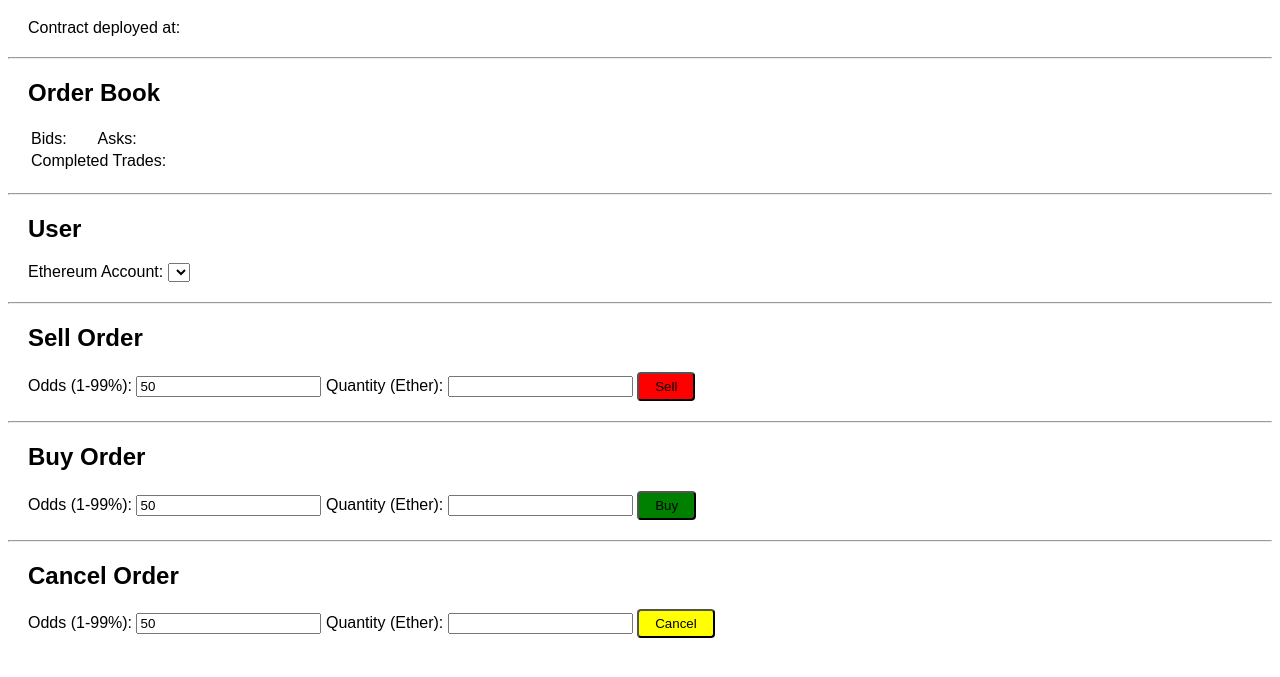
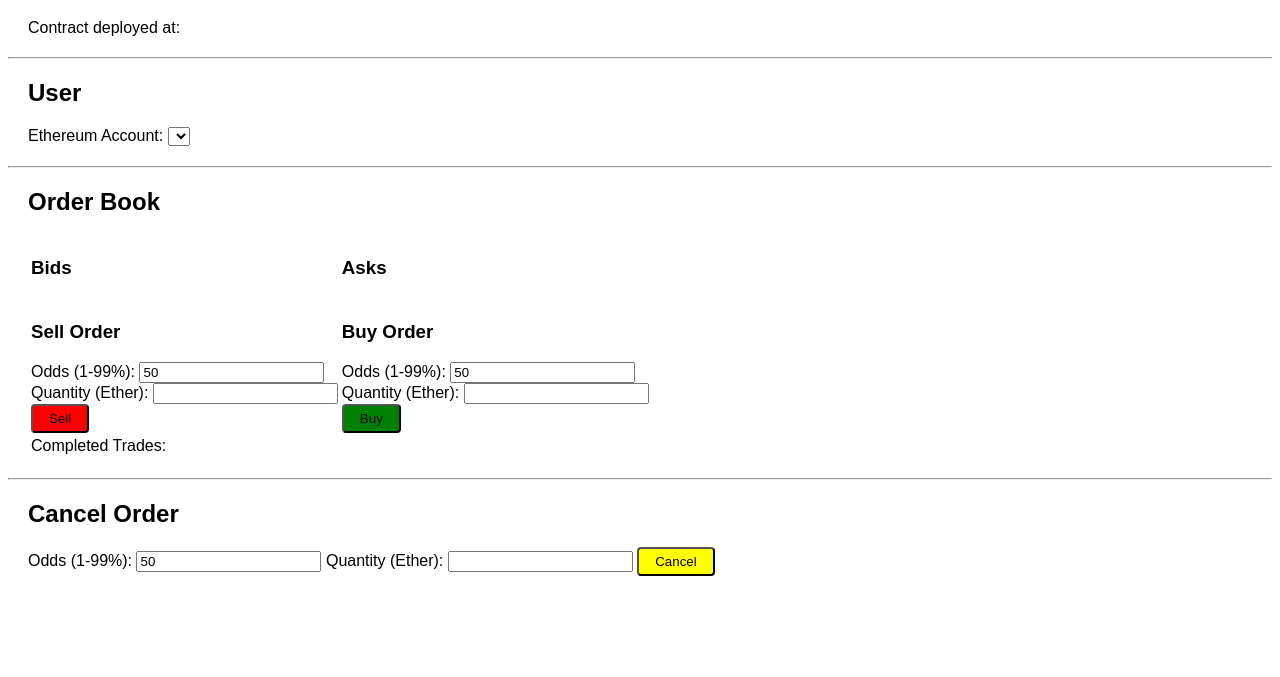
Before and after one commit to josiahwood/futarchy, a plain HTML site: page app/index.html in a window 1280 px wide. Shown: the part 61-738 px from the top of the page. Drawn offline with nearby package versions, Linux system fonts and the light colour scheme; files whose address does not match are found by name.

Commit message:
Updated layout of UI.  Autopopulating default sell and buy odds.

```diff
--- a/app/index.html
+++ b/app/index.html
@@ -30,16 +30,39 @@
   <hr/>
 
   <div class="section">
+    <h2>User</h2>
+    Ethereum Account: <select id="userAccounts"></select>
+  </div>
+
+  <hr/>
+
+  <div class="section">
     <h2>Order Book</h2>
     <table>
       <tr>
         <td>
-          Bids:
+          <h3>Bids</h3>
           <table id="bids"></table>
         </td>
         <td>
-          Asks:
+          <h3>Asks</h3>
           <table id="asks"></table>
+        </td>
+      </tr>
+      <tr>
+        <td>
+          <h3>Sell Order</h3>
+          Odds (1-99%): <input type="text" id="sellerOdds" value="50" /> <br/>
+            Quantity (Ether): <input type="text" id="sellerQuantity" /><br/>
+            <button id="sellOrder">Sell</button>
+            <span id="sellOrderResult"></span>
+        </td>
+        <td>
+          <h3>Buy Order</h3>
+          Odds (1-99%): <input type="text" id="buyerOdds" value="50" /> <br/>
+            Quantity (Ether): <input type="text" id="buyerQuantity" /><br/>
+            <button id="buyOrder">Buy</button>
+            <span id="buyOrderResult"></span>
         </td>
       </tr>
       <tr>
@@ -54,33 +77,6 @@
   <hr/>
 
   <div class="section">
-    <h2>User</h2>
-    Ethereum Account: <select id="userAccounts"></select>
-  </div>
-
-  <hr/>
-
-  <div class="section">
-    <h2>Sell Order</h2>
-    Odds (1-99%): <input type="text" id="sellerOdds" value="50" />
-      Quantity (Ether): <input type="text" id="sellerQuantity" />
-      <button id="sellOrder">Sell</button>
-      <span id="sellOrderResult"></span>
-  </div>
-
-  <hr/>
-
-  <div class="section">
-    <h2>Buy Order</h2>
-    Odds (1-99%): <input type="text" id="buyerOdds" value="50" />
-      Quantity (Ether): <input type="text" id="buyerQuantity" />
-      <button id="buyOrder">Buy</button>
-      <span id="buyOrderResult"></span>
-  </div>
-
-  <hr/>
-
-  <div class="section">
     <h2>Cancel Order</h2>
     Odds (1-99%): <input type="text" id="cancelOdds" value="50" />
       Quantity (Ether): <input type="text" id="cancelQuantity" />
--- a/app/javascripts/app.js
+++ b/app/javascripts/app.js
@@ -111,6 +111,16 @@ window.onload = function()
 						"</tr>"
 					);
 				}
+
+				if(askOrders.length > 0)
+				{
+					$("#buyerOdds").val((askOrders[0])[2]);
+				}
+
+				if(bidOrders.length > 0)
+				{
+					$("#sellerOdds").val((bidOrders[0])[2]);
+				}
 			}
 		};
 
```
